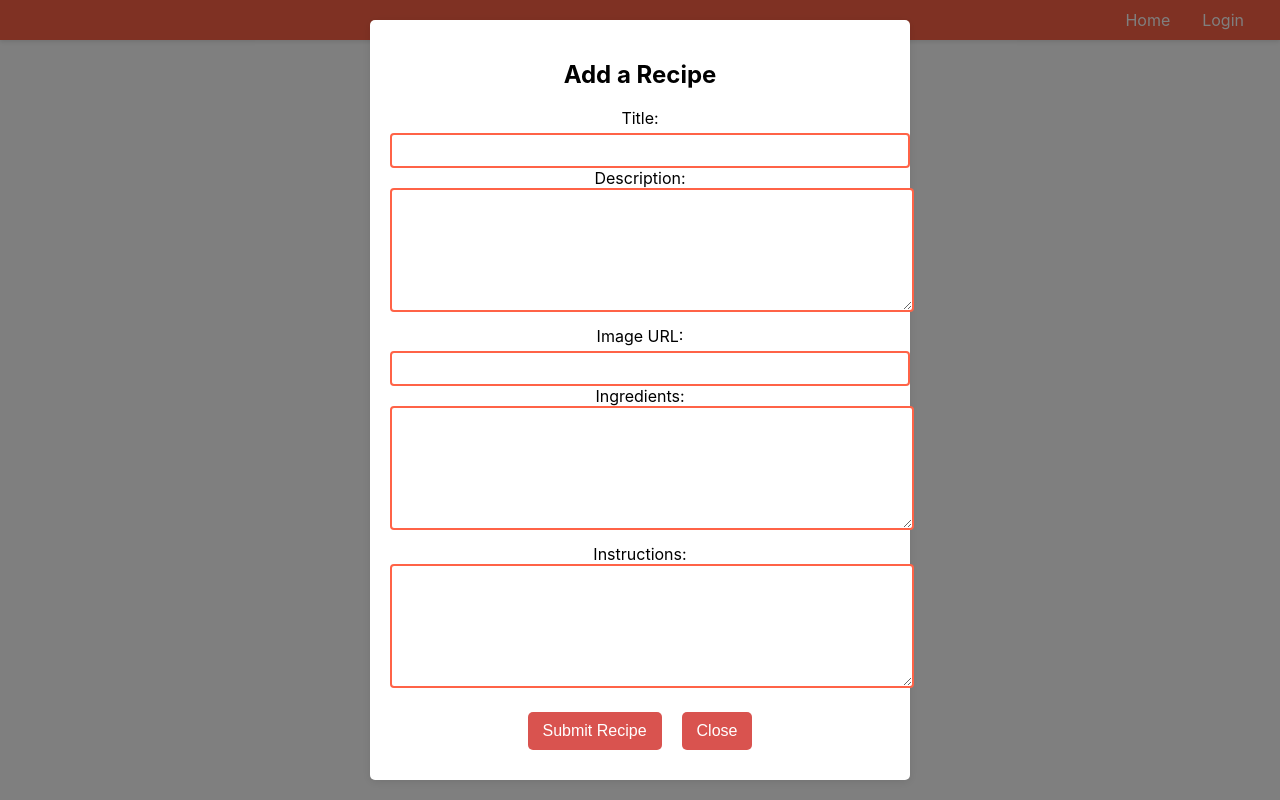
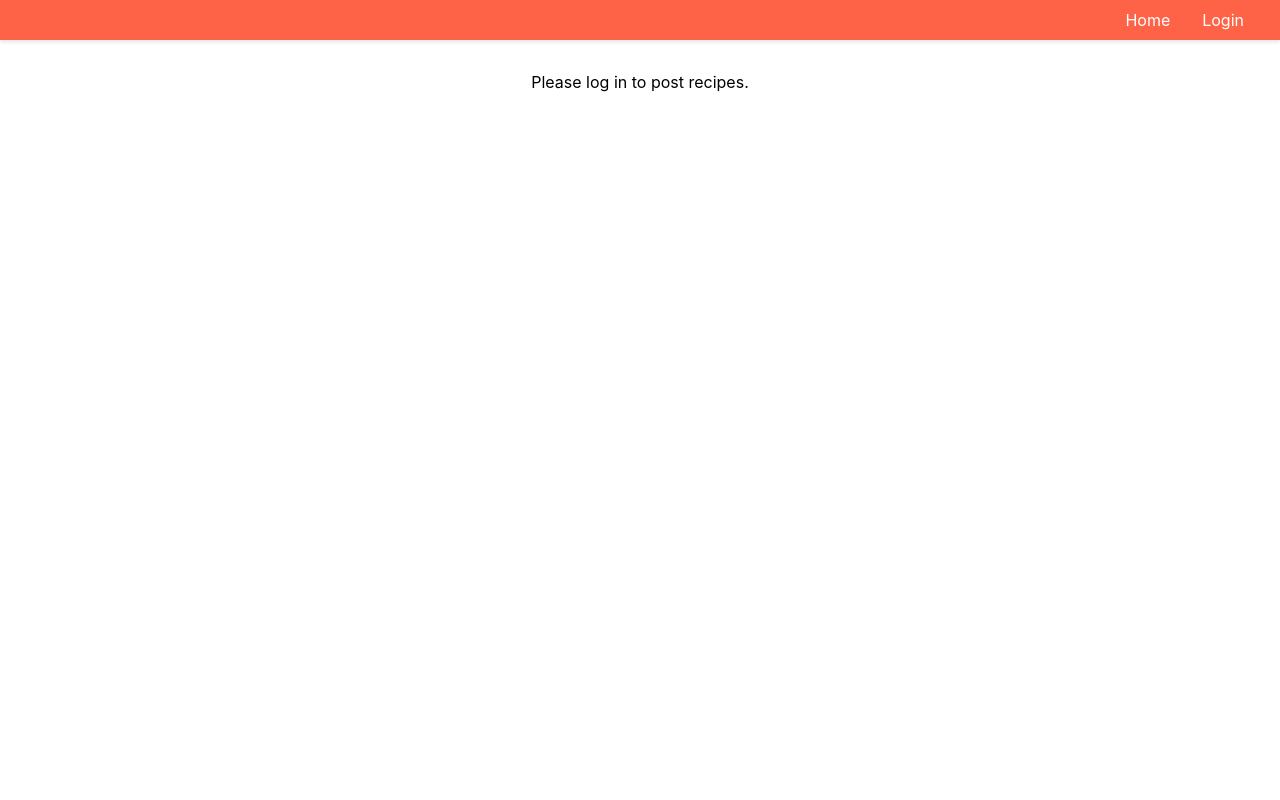
Before and after one commit to Peagledor/recipe-app-capstone, a React (Create React App) app: page /add-recipe in a window 1280 px wide. Built offline with nearby package versions, Linux system fonts and the light colour scheme; the HTML template or start-up script is replaced by a standard one.

Commit message:
Added working reciple entry modal and fixed routing

```diff
--- a/src/components/NavBar.jsx
+++ b/src/components/NavBar.jsx
@@ -1,13 +1,19 @@
-// NavBar.jsx
-import React from 'react';
+import { useState } from 'react';
 import { useSelector, useDispatch } from 'react-redux';
 import { Link } from 'react-router-dom';
+import Modal from './Modal';
+import AddRecipe from '../pages/AddRecipe';
 import { logout } from '../redux/slices/userSlice'; // Make sure the path matches your setup
 import styles from './NavBar.module.css';
 
 const NavBar = () => {
     const isAuthenticated = useSelector(state => state.user.isAuthenticated);
+    const [isAddRecipeOpen, setAddRecipeOpen] = useState(false);
     const dispatch = useDispatch();
+
+    const toggleAddRecipeModal = () => {
+      setAddRecipeOpen(!isAddRecipeOpen);
+  };
 
     const logoutHandler = () => {
         dispatch(logout());
@@ -21,14 +27,17 @@ const NavBar = () => {
                     <>
                         <Link to="/recipes" className={styles.link}>Recipes</Link>
                         <Link to="/profile" className={styles.link}>Profile</Link>
-                        {/* <Link to="/favorites" className={styles.link}>Favorites</Link> */}
-                        <Link to="/add-recipe" className={styles.link}>Post Recipe</Link>
+
+                        <button onClick={toggleAddRecipeModal} className={styles.button}>Post Recipe</button>
                         <button onClick={logoutHandler} className={styles.button}>Log Out</button>
                     </>
                 ) : (
                     <Link to="/login" className={styles.link}>Login</Link>
                 )}
             </nav>
+            <Modal isOpen={isAddRecipeOpen} onClose={toggleAddRecipeModal}>
+                <AddRecipe onRecipeAdded={toggleAddRecipeModal} />
+            </Modal>
         </header>
     );
 };
--- a/src/pages/AddRecipe.jsx
+++ b/src/pages/AddRecipe.jsx
@@ -1,9 +1,12 @@
-// Import React and necessary hooks
 import React, { useState } from 'react';
-import styles from './AddRecipe.module.css';
-import { addRecipe } from '../controllers/recipesController';
+import { useSelector, useDispatch } from 'react-redux';
+import { useNavigate } from 'react-router-dom';
+import { addRecipe } from '../controllers/recipesController'; // Adjust this path as needed
 
-const AddRecipe = ({ isOpen, onClose, userId, navigate }) => {
+function AddRecipe({ onRecipeAdded }) {
+    const user = useSelector(state => state.user.user);  // Access user information from Redux state
+    const navigate = useNavigate();
+
     const [title, setTitle] = useState('');
     const [description, setDescription] = useState('');
     const [imageUrl, setImageUrl] = useState('');
@@ -18,8 +21,9 @@ const AddRecipe = ({ isOpen, onClose, userId, navigate }) => {
             imageUrl,
             ingredients,
             instructions,
-            userId
+            userId: user ? user.id : null  // Use user ID from Redux state, ensure user object has an id property
         };
+
         try {
             await addRecipe(newRecipe);
             console.log("Recipe added successfully");
@@ -28,49 +32,32 @@ const AddRecipe = ({ isOpen, onClose, userId, navigate }) => {
             setImageUrl('');
             setIngredients('');
             setInstructions('');
-            onClose();
+            onRecipeAdded();
             navigate('/recipes');
         } catch (error) {
             console.error("Error adding recipe:", error);
         }
     };
 
-    // Early return if modal is not open
-    if (isOpen) return null;
+    if (!user) {
+        return <p>Please log in to post recipes.</p>;
+    }
 
-    // Form for adding a new recipe
     return (
-        <div className={styles.modalOverlay}>
-            <div className={styles.modalContent}>
-                <h2>Add a Recipe</h2>
-                <form onSubmit={handleSubmit}>
-                    <label>
-                        Title:
-                        <input type="text" value={title} onChange={e => setTitle(e.target.value)} required />
-                    </label>
-                    <label>
-                        Description:
-                        <textarea value={description} onChange={e => setDescription(e.target.value)} required />
-                    </label>
-                    <label>
-                        Image URL:
-                        <input type="text" value={imageUrl} onChange={e => setImageUrl(e.target.value)} required />
-                    </label>
-                    <label>
-                        Ingredients:
-                        <textarea value={ingredients} onChange={e => setIngredients(e.target.value)} required />
-                    </label>
-                    <label>
-                        Instructions:
-                        <textarea value={instructions} onChange={e => setInstructions(e.target.value)} required />
-                    </label>
-                    <button type="submit" className={styles.closeButton}>Submit Recipe</button>
-                    <button onClick={onClose} className={styles.closeButton}>Close</button>
-                </form>
-            </div>
+        <div className="modalContent">
+            <h2>Add a Recipe</h2>
+            <form onSubmit={handleSubmit}>
+                <label>Title: <input type="text" value={title} onChange={(e) => setTitle(e.target.value)} required /></label>
+                <label>Description: <textarea value={description} onChange={(e) => setDescription(e.target.value)} required /></label>
+                <label>Image URL: <input type="text" value={imageUrl} onChange={(e) => setImageUrl(e.target.value)} required /></label>
+                <label>Ingredients: <textarea value={ingredients} onChange={(e) => setIngredients(e.target.value)} required /></label>
+                <label>Instructions: <textarea value={instructions} onChange={(e) => setInstructions(e.target.value)} required /></label>
+                <button type="submit" className="closeButton">Submit Recipe</button>
+                <button onClick={onRecipeAdded} className="closeButton">Close</button>
+            </form>
         </div>
     );
-};
+}
 
 export default AddRecipe;
 
--- a/src/pages/Home.jsx
+++ b/src/pages/Home.jsx
@@ -1,29 +1,3 @@
-// import { useEffect, useState } from 'react';
-// import RecipePosts from './RecipePosts';
-// import { getRecipes } from '../controllers/recipesController';
-
-// const Home = () => {
-//   const [recipes, setRecipes] = useState([]);
-
-//   useEffect(() => {
-//     const loadRecipes = async () => {
-//       const recipesData = await getRecipes();
-//       setRecipes(recipesData);
-//     };
-//     loadRecipes();
-//   }, []);
-
-//   return (
-//     <div>
-//       <h1>Home</h1>
-//       <RecipePosts recipes={recipes} />
-//     </div>
-//   );
-// };
-
-// export default Home;
-
-// Recipes.jsx
 import React, { useEffect, useState } from 'react';
 import RecipeCard from '../components/RecipeCard';
 import { getRecipes, toggleFavorite } from '../controllers/recipesController';
@@ -39,10 +13,6 @@ const Recipes = () => {
         loadRecipes();
     }, []);
 
-    const handleFavoriteToggle = async (recipeId) => {
-        await toggleFavorite(recipeId); // Your API call to toggle favorite
-        // Refresh list or update state here if needed
-    };
 
     return (
         <div>
@@ -50,8 +20,6 @@ const Recipes = () => {
                 <RecipeCard
                     key={recipe.id}
                     recipe={recipe}
-                    onFavoriteToggle={handleFavoriteToggle}
-                    isFavorited={recipe.isFavorited} // This needs to be determined somehow
                 />
             ))}
         </div>
```
